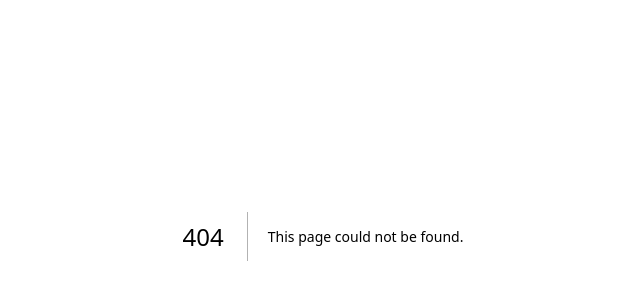
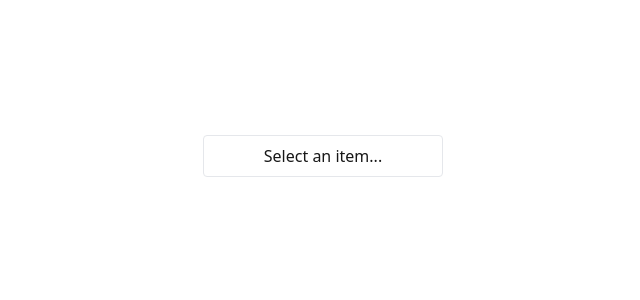
Before and after one commit to viet34tqc/react-advanced-components, a Next.js app: page /components/headless-dropdown in a window 1280 px wide. Before the commit this address had no page. Shown: the part 244-544 px from the top of the page, without its empty margins (317-957 px from the left). Built offline with nearby package versions, Linux system fonts and the light colour scheme.

Commit message:
Headless dropdown

```diff
--- /dev/null
+++ b/src/app/components/headless-dropdown/components/DropdownContext.tsx
@@ -0,0 +1,34 @@
+'use client';
+
+import { createContext, RefObject, useContext } from 'react';
+
+// Define the context type with a generic parameter T
+type DropdownContextType<T extends { label: string }> = {
+  isOpen: boolean;
+  toggleDropdown: () => void;
+  selectedIndex: number;
+  selectedItem: T | null;
+  updateSelectedItem: (item: T) => void;
+  getAriaAttributes: () => Record<string, string>;
+  dropdownRef: RefObject<HTMLElement>;
+};
+
+// Create a generic context without a default type for T
+function createDropdownContext<T extends { label: string }>() {
+  return createContext<DropdownContextType<T> | null>(null);
+}
+
+// Initialize the context without specifying a type
+const DropdownContext = createDropdownContext();
+
+export const useDropdownContext = <T extends { label: string }>() => {
+  const context = useContext(DropdownContext) as DropdownContextType<T> | null;
+  if (!context) {
+    throw new Error(
+      'useDropdownContext must be used within a DropdownProvider'
+    );
+  }
+  return context;
+};
+
+export default DropdownContext;
--- /dev/null
+++ b/src/app/components/headless-dropdown/components/HeadlessDropdown.tsx
@@ -0,0 +1,93 @@
+'use client';
+
+import {
+  ComponentPropsWithoutRef,
+  ElementType,
+  PropsWithChildren,
+  RefObject,
+} from 'react';
+import { useDropdown } from '../hooks/useDropdown';
+import DropdownContext, { useDropdownContext } from './DropdownContext';
+
+const HeadlessDropdown = <T extends { label: string }>({
+  children,
+  items,
+}: PropsWithChildren<{ items: T[] }>) => {
+  const {
+    isOpen,
+    toggleDropdown,
+    selectedIndex,
+    selectedItem,
+    updateSelectedItem,
+    getAriaAttributes,
+    dropdownRef,
+  } = useDropdown(items);
+  return (
+    <DropdownContext.Provider
+      value={{
+        isOpen,
+        toggleDropdown,
+        selectedIndex,
+        selectedItem,
+        // eslint-disable-next-line @typescript-eslint/ban-ts-comment
+        // @ts-expect-error
+        updateSelectedItem,
+      }}
+    >
+      <div
+        ref={dropdownRef as RefObject<HTMLDivElement>}
+        {...getAriaAttributes()}
+      >
+        {children}
+      </div>
+    </DropdownContext.Provider>
+  );
+};
+
+type GenericComponentType<C extends ElementType> = {
+  as?: C | React.FC;
+} & ComponentPropsWithoutRef<C>;
+
+HeadlessDropdown.Trigger = function Trigger({
+  as: Component = 'button',
+  ...props
+}: GenericComponentType<'button'>) {
+  const { selectedItem, toggleDropdown } = useDropdownContext();
+
+  return (
+    <Component tabIndex={0} onClick={toggleDropdown} {...props}>
+      {selectedItem ? selectedItem.label : 'Select an item...'}
+    </Component>
+  );
+};
+
+HeadlessDropdown.List = function List({
+  as: Component = 'ul',
+  ...props
+}: GenericComponentType<'ul'>) {
+  const { isOpen } = useDropdownContext();
+
+  return isOpen ? <Component {...props} role="listbox" tabIndex={0} /> : null;
+};
+
+HeadlessDropdown.Option = function Option({
+  as: Component = 'li',
+  index,
+  item,
+  ...props
+}: GenericComponentType<'li'> & { index: number; item: { label: string } }) {
+  const { updateSelectedItem, selectedIndex } = useDropdownContext();
+
+  return (
+    <Component
+      role="option"
+      aria-selected={index === selectedIndex}
+      onClick={() => updateSelectedItem(item)}
+      {...props}
+    >
+      {item.label}
+    </Component>
+  );
+};
+
+export default HeadlessDropdown;
--- /dev/null
+++ b/src/app/components/headless-dropdown/hooks/useDropdown.tsx
@@ -0,0 +1,111 @@
+'use client';
+
+import { useEffect, useRef, useState } from 'react';
+
+const getNextIndexOf = (total: number) => (current: number) => {
+  if (current === total - 1) {
+    return 0;
+  }
+  return current + 1;
+};
+
+const getPreviousIndexOf = (total: number) => (current: number) => {
+  if (current === 0) {
+    return total - 1;
+  }
+  return current - 1;
+};
+
+/*
+ * Because our component is headless, the logic is dependent from the UI, we move all the logic into this custom hook
+ * We have to handle when user select an item using keyboard and using mouse
+ */
+export const useDropdown = <T extends { label: string }>(items: T[]) => {
+  const [isOpen, setIsOpen] = useState(false);
+  // selectedIndex is used to determine which item is currently selected when we use keyboard navigation
+  const [selectedIndex, setSelectedIndex] = useState(0);
+  const [selectedItem, setSelectedItem] = useState<T | null>(null);
+
+  // Our dropdown is not decided yet, so we pass HTMLElement type
+  const dropdownRef = useRef<HTMLElement | null>(null);
+
+  const toggleDropdown = () => {
+    setIsOpen(!isOpen);
+  };
+
+  const getNextIndex = getNextIndexOf(items.length);
+  const getPreviousIndex = getPreviousIndexOf(items.length);
+
+  const getAriaAttributes = () => ({
+    role: 'combobox',
+    'aria-expanded': isOpen,
+    'aria-controls': 'dropdown-list',
+    'aria-activedescendant': selectedItem ? selectedItem.label : undefined,
+  });
+
+  // This handle manually selected an item
+  const updateSelectedItem = (item: T) => {
+    setSelectedItem(item);
+    setSelectedIndex(items.indexOf(item));
+    setIsOpen(false);
+  };
+
+  // This handle keyboard navigation
+  useEffect(() => {
+    const dropdown = dropdownRef.current;
+    if (!dropdown) {
+      return;
+    }
+    const handleKeyDown = (e: KeyboardEvent) => {
+      switch (e.key) {
+        case 'Enter':
+        case ' ':
+          e.preventDefault();
+          setSelectedItem(items[selectedIndex]);
+          setIsOpen(isOpen => !isOpen);
+          break;
+        case 'ArrowDown':
+          e.preventDefault();
+          setSelectedIndex(getNextIndex);
+          break;
+        case 'ArrowUp':
+          e.preventDefault();
+          setSelectedIndex(getPreviousIndex);
+          break;
+        case 'Home':
+          e.preventDefault();
+          setSelectedIndex(0);
+          break;
+        case 'End':
+          e.preventDefault();
+          setSelectedIndex(items.length - 1);
+          break;
+        case 'Escape':
+          e.preventDefault();
+          setIsOpen(false);
+          dropdown.blur();
+          break;
+        default:
+          break;
+      }
+    };
+
+    dropdown.addEventListener('keydown', handleKeyDown);
+
+    return () => {
+      if (dropdown) {
+        dropdown.removeEventListener('keydown', handleKeyDown);
+      }
+    };
+  }, [getNextIndex, getPreviousIndex, items, selectedIndex]);
+
+  return {
+    isOpen,
+    toggleDropdown,
+    selectedIndex,
+    selectedItem,
+    dropdownRef,
+    updateSelectedItem,
+    getAriaAttributes,
+  };
+};
--- /dev/null
+++ b/src/app/components/headless-dropdown/page.tsx
@@ -0,0 +1,75 @@
+'use client';
+
+import { ComponentProps } from 'react';
+import HeadlessDropdown from './components/HeadlessDropdown';
+
+const items = [
+  {
+    icon: 'https://i.pravatar.cc/128?u=John',
+    label: 'John Doe',
+    description: 'Software Engineer',
+  },
+  {
+    icon: 'https://i.pravatar.cc/128?u=Jane',
+    label: 'Jane Smith',
+    description: 'Graphic Designer',
+  },
+  {
+    icon: 'https://i.pravatar.cc/128?u=Mike',
+    label: 'Mike Johnson',
+    description: 'Product Manager',
+  },
+  {
+    icon: 'https://i.pravatar.cc/128?u=Emily',
+    label: 'Emily Davis',
+    description: 'UX Designer',
+  },
+  {
+    icon: 'https://i.pravatar.cc/128?u=Robert',
+    label: 'Robert Brown',
+    description: 'Data Analyst',
+  },
+];
+
+const CustomTrigger = (props: ComponentProps<'button'>) => {
+  return (
+    <button
+      className="btn p-2 border rounded min-w-[240px]"
+      tabIndex={0}
+      {...props}
+    />
+  );
+};
+
+const CustomList = (props: ComponentProps<'div'>) => (
+  <div className=" shadow-sm rounded mt-2 absolute min-w-[240px]" {...props} />
+);
+
+const CustomListItem = (props: ComponentProps<'div'>) => (
+  <div
+    className="p-2 border-b border-gray-600 flex items-center aria-selected:bg-gray-800 hover:bg-blue-100"
+    {...props}
+  />
+);
+
+const Page = () => {
+  return (
+    <HeadlessDropdown items={items}>
+      <HeadlessDropdown.Trigger as={CustomTrigger}>
+        Select an option
+      </HeadlessDropdown.Trigger>
+      <HeadlessDropdown.List as={CustomList}>
+        {items.map((item, index) => (
+          <HeadlessDropdown.Option
+            index={index}
+            key={index}
+            item={item}
+            as={CustomListItem}
+          />
+        ))}
+      </HeadlessDropdown.List>
+    </HeadlessDropdown>
+  );
+};
+
+export default Page;
--- a/src/app/page.tsx
+++ b/src/app/page.tsx
@@ -2,8 +2,9 @@ import Link from 'next/link';
 
 export default function Home() {
   return (
-    <div className="space-y-4">
+    <div className="flex flex-col gap-2">
       <Link href="/components/recursive-component">Recursive Component</Link>
+      <Link href="/components/headless-dropdown">Headless Dropdown</Link>
     </div>
   );
 }
```
